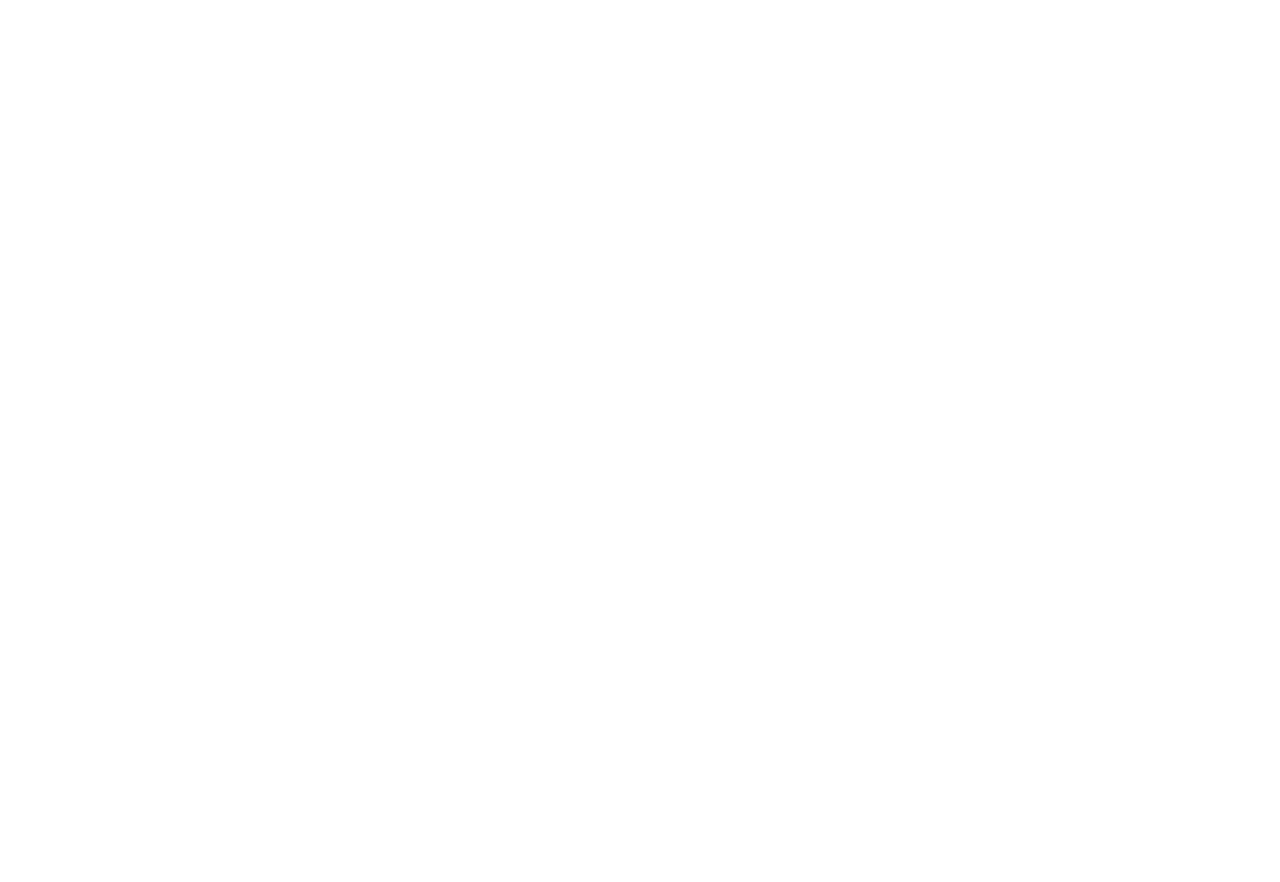
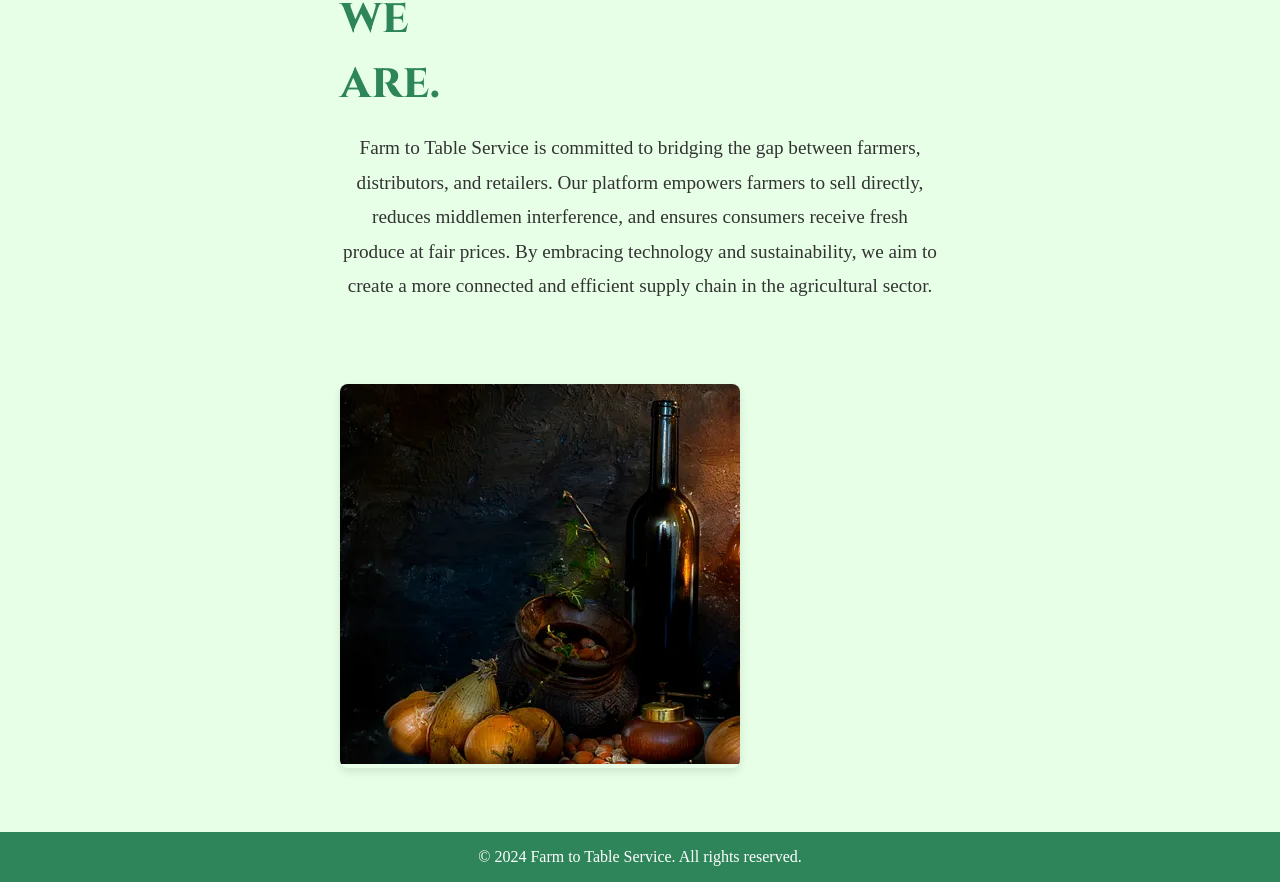
Before and after one commit to Indhumathi-SivaShanmugam/farm-to-table-service, a React (Create React App) app: page / in a window 1280 px wide. Shown: the part 1519-2401 px from the top of the page. Before the commit the page ends 1375 px from the top, so only its background shows below. Built offline with nearby package versions, Linux system fonts and the light colour scheme; no server answers; a web font is replaced by a local one.

Commit message:
Added about us

```diff
--- a/src/components/Home.js
+++ b/src/components/Home.js
@@ -2,6 +2,7 @@ import React, { useState, useEffect, useCallback } from "react";
 import { Swiper, SwiperSlide } from "swiper/react";
 import { Navigation, Autoplay, Pagination } from "swiper/modules";
 import bgImage from "../assets/table.jpg";
+import aboutImage from "../assets/bg.webp"; // Replace with your "About Us" image path
 import newsImage1 from "../assets/news1.jpeg";
 import predictionBgImage from "../assets/news3.jpeg"; // Background image for first slide
 import priceBgImage from "../assets/news2.jpeg"; // Background image for second slide
@@ -193,10 +194,35 @@ const Home = () => {
 
         </Swiper>
       </section>
+      {/* About Us Section */}
+      <section className="about-us-section py-16 bg-green-100">
+        <div className="container mx-auto px-6 flex flex-col md:flex-row items-center">
+          <div className="about-text md:w-1/2 text-center md:text-left mb-6 md:mb-0">
+            <h3 className="text-5xl font-bold text-green-800 mb-4 leading-tight">
+              Who<br />we<br />are.
+            </h3>
+            <p className="text-lg text-gray-700 leading-relaxed max-w-md">
+              Farm to Table Service is committed to bridging the gap between farmers,
+              distributors, and retailers. Our platform empowers farmers to sell directly,
+              reduces middlemen interference, and ensures consumers receive fresh produce
+              at fair prices. By embracing technology and sustainability, we aim to create
+              a more connected and efficient supply chain in the agricultural sector.
+            </p>
+          </div>
+          <div className="about-image md:w-1/2 flex justify-center md:justify-start">
+            <img
+              src={aboutImage}
+              alt="About Us"
+              className="rounded-lg shadow-lg max-w-xs md:max-w-md"
+            />
+          </div>
+        </div>
+      </section>
 
-      {/* About Us and Footer Sections */}
-      {/* (Keep About Us and Footer as they were) */}
-
+      {/* Footer */}
+      <footer className="footer py-4 bg-green-800 text-center text-white">
+        © 2024 Farm to Table Service. All rights reserved.
+      </footer>
     </div>
   );
 };
```
